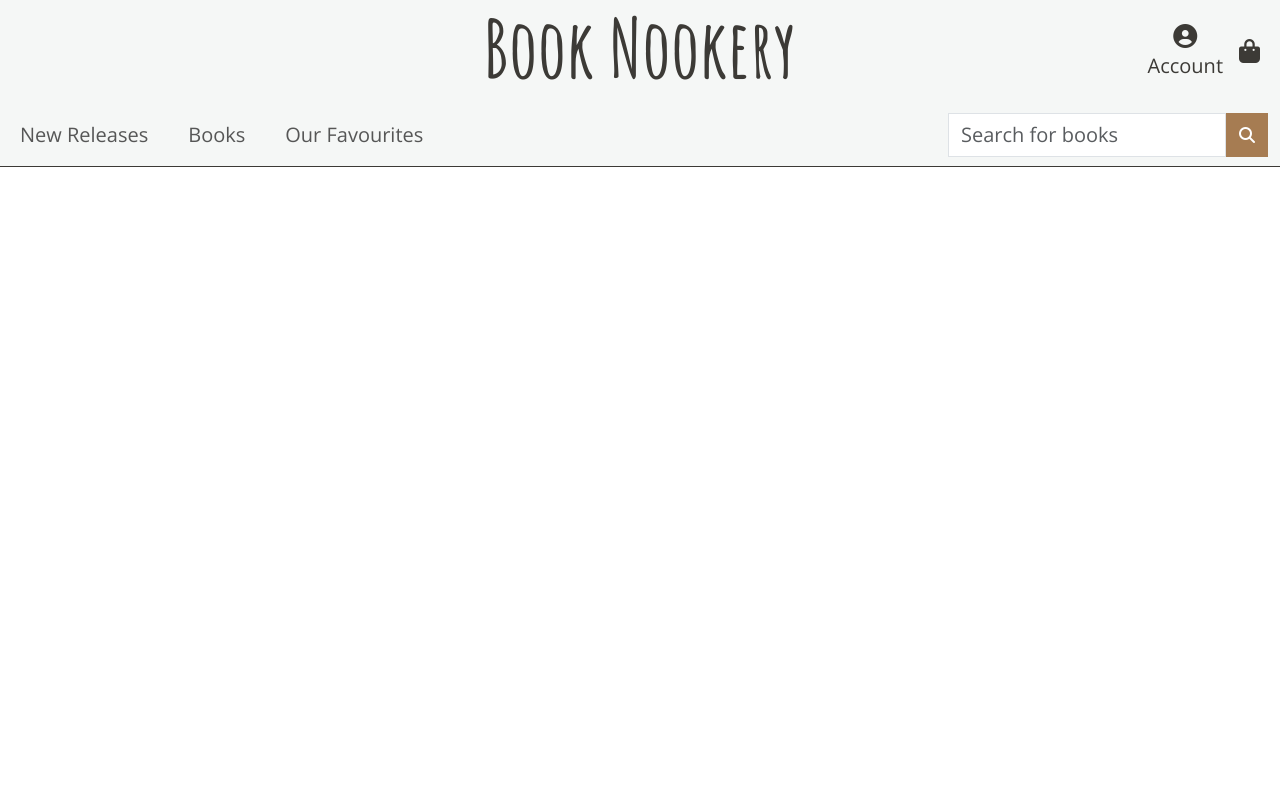
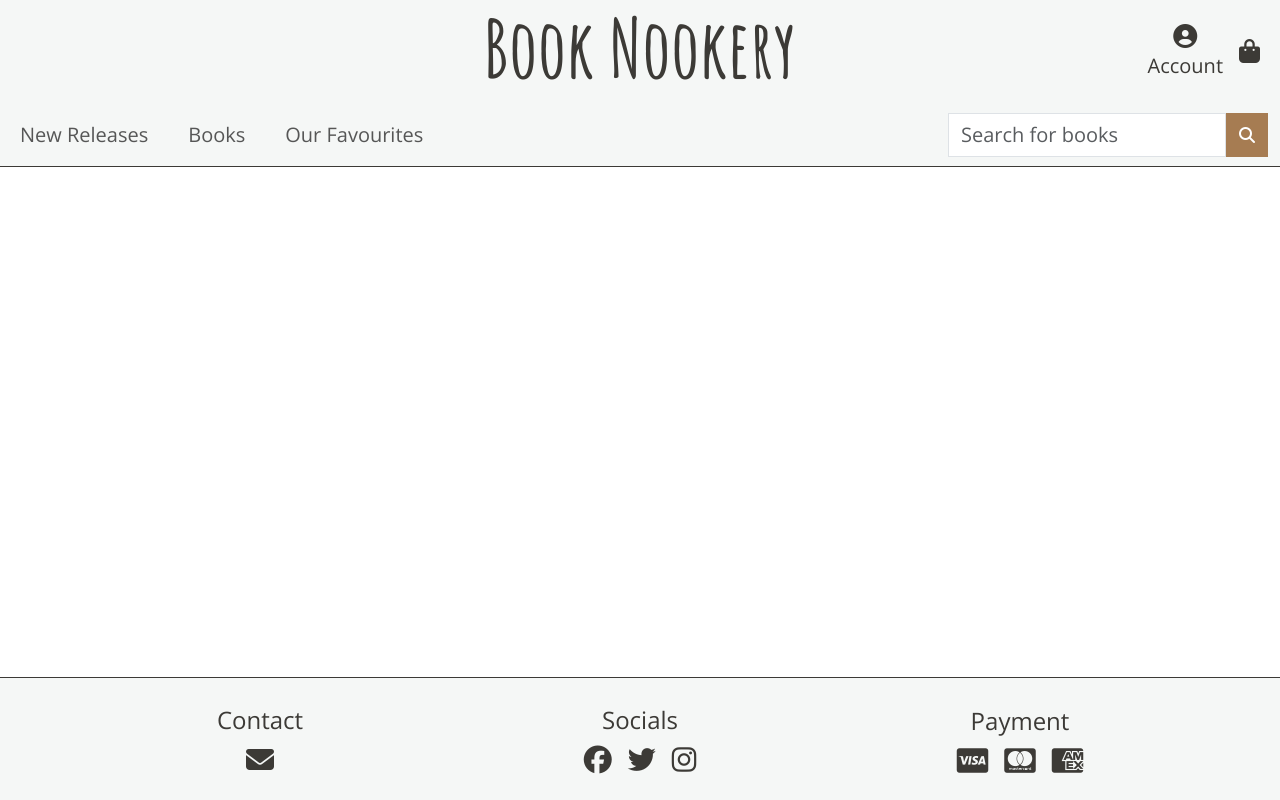
Before and after one commit to collingsandrew/milestone-four-project, a Django app: page / in a window 1280 px wide. Run offline with Django 5.2, Linux system fonts and the light colour scheme; some libraries are stand-ins or nearby versions.

Commit message:
Add styling to base footer

```diff
--- a/static/css/base.css
+++ b/static/css/base.css
@@ -2,6 +2,12 @@ body {
     min-height: 100vh;
     font-family: "Open Sans", sans-serif;
     color: #3C3A36;
+    display: flex;
+    flex-direction: column;
+}
+
+html, body {
+    height: 100%;
 }
 
 .site-heading {
@@ -16,7 +22,21 @@ header {
     border-bottom: solid #3C3A36 1px;
 }
 
+footer {
+    margin-top: auto;
+    border-top: solid #3C3A36 1px;
+    background-color: #F5F7F6;
+}
+
 .btn-color {
     background-color: #A67C52;
     color: white;
 }
+
+a {
+    color: #3C3A36;
+}
+
+a:hover {
+    text-decoration: underline;
+}
```
